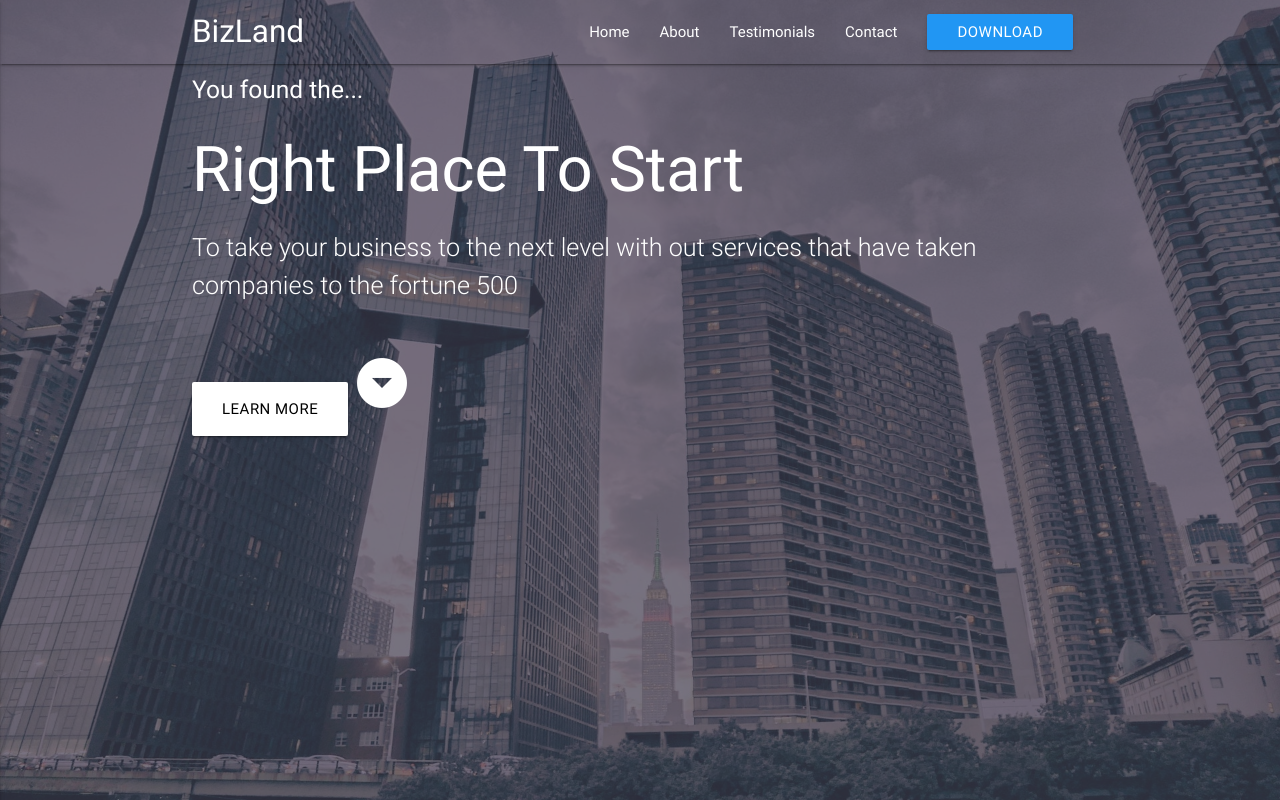
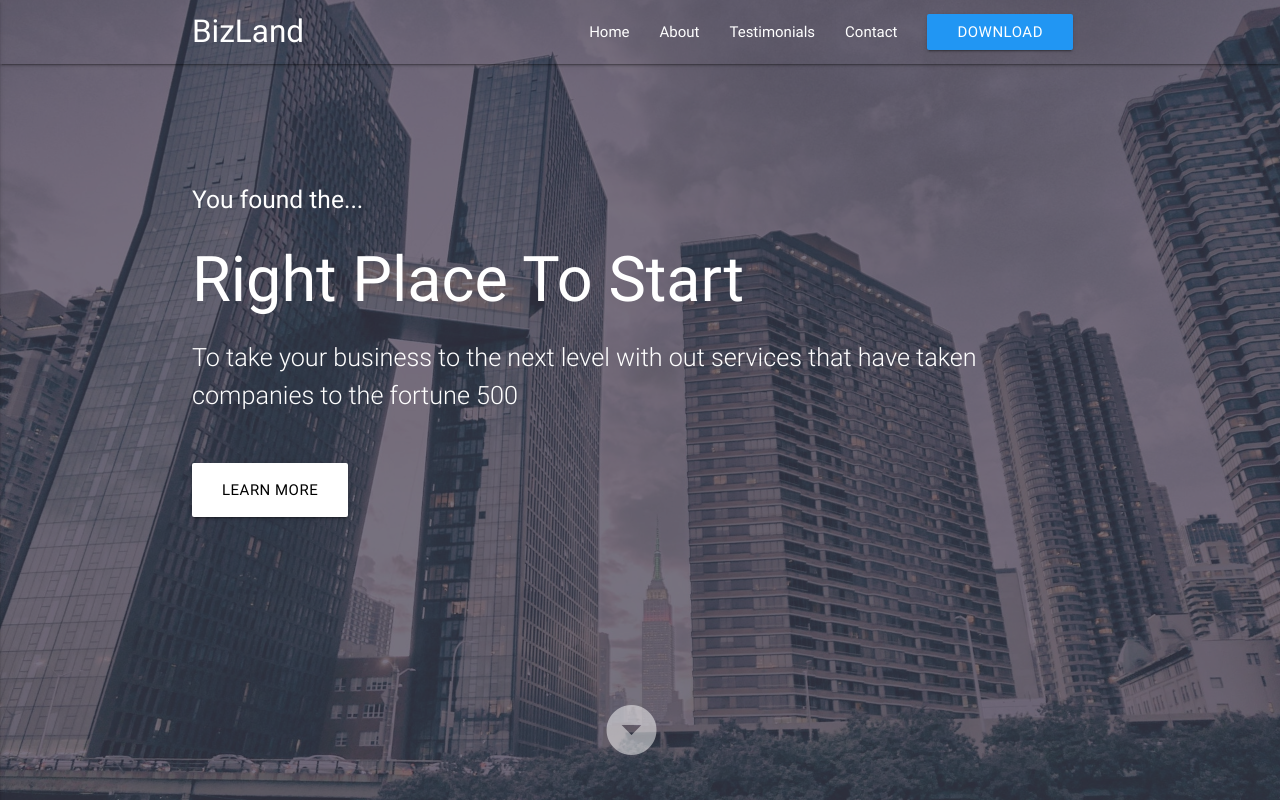
Before and after one commit to MajhiRockzZ/Materialize-CSS-Project-4, a plain HTML site: page index.html in a window 1280 px wide. Drawn offline with nearby package versions, Linux system fonts and the light colour scheme.

Commit message:
style: Add css for showcase area

```diff
--- a/css/main.css
+++ b/css/main.css
@@ -17,3 +17,14 @@
     color: #fff;
     position: relative;
 }
+
+.main-header .showcase {
+    padding-top: 110px;
+}
+
+.scroll-icon {
+    position: absolute;
+    bottom: 5%;
+    left: 47% ;
+    opacity: 0.5;
+}
```
